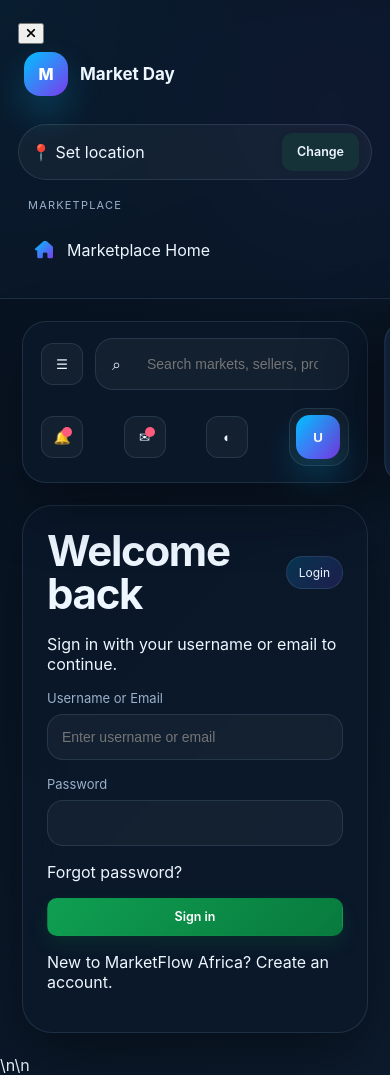
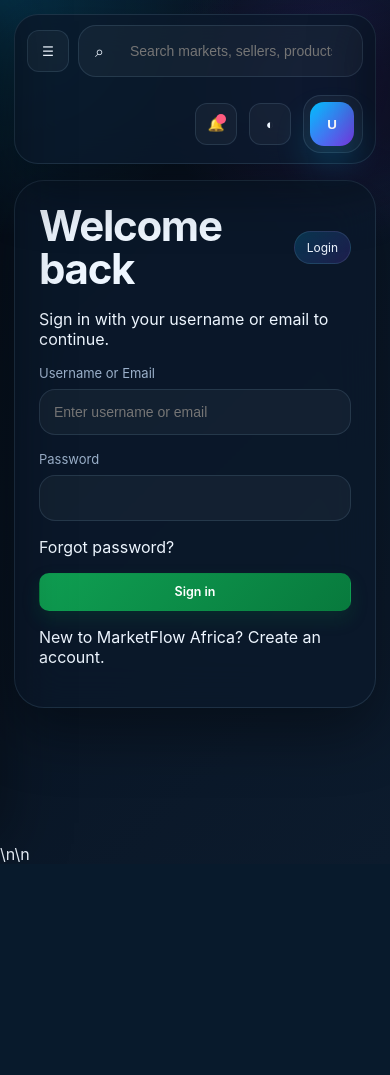
Before and after one commit to csbrotherslabs/market_day, a Django app: a page that uses templates/base.html in a window 390 px wide; the page is wider, and only the part inside the window is pictured. After the commit the page ends 862 px from the top of that part, so only its background shows below. Run offline with Django 5.2, Linux system fonts and the light colour scheme.

Commit message:
Repair mobile sidebar and account drawer layout

```diff
--- a/static/css/styles.css
+++ b/static/css/styles.css
@@ -153,3 +153,31 @@
   .account-drawer-backdrop { display:block; position:fixed; inset:0; z-index:5000; background:rgba(2,6,23,.62); opacity:1; transition:opacity .2s ease; }
   .account-drawer-backdrop.hidden { display:block; opacity:0; pointer-events:none; }
 }
+
+/* Mobile marketplace navigation */
+.mobile-sidebar-close,.mobile-sidebar-backdrop{display:none}
+@media(max-width:900px){
+  body.mobile-sidebar-open{overflow:hidden}
+  .app-shell,.app-shell.collapsed{display:block}
+  .sidebar{
+    position:fixed;top:0;bottom:0;left:0;width:min(86vw,340px);height:100dvh;
+    z-index:5100;border-right:1px solid var(--border);border-bottom:0;
+    transform:translateX(-105%);transition:transform .22s ease;overflow-y:auto;
+    box-shadow:24px 0 60px rgba(0,0,0,.38)
+  }
+  .sidebar.mobile-open{transform:translateX(0)}
+  .mobile-sidebar-close{display:inline-flex;align-items:center;justify-content:center;position:absolute;top:14px;right:14px;width:38px;height:38px;border:1px solid var(--border);border-radius:11px;background:var(--panel-strong);color:var(--text);cursor:pointer;z-index:2}
+  .mobile-sidebar-backdrop{display:block;position:fixed;inset:0;z-index:5090;background:rgba(2,6,23,.62);opacity:1;transition:opacity .2s ease}
+  .mobile-sidebar-backdrop.hidden{display:block;opacity:0;pointer-events:none}
+  .main{padding:14px}
+  .topbar{position:sticky;top:8px;z-index:2200;padding:10px 12px;margin-bottom:16px}
+  .topbar-left{display:grid;grid-template-columns:auto minmax(0,1fr);gap:9px}
+  .topbar-right{justify-content:flex-end}
+  .search-wrap{min-width:0;width:100%}
+}
+@media(max-width:700px){
+  .profile-menu.account-panel{display:grid;transition:transform .22s ease}
+  .profile-menu.account-panel.hidden{display:grid}
+  .account-drawer-backdrop{transition:opacity .22s ease}
+  .topbar-right>.icon-btn[aria-label="Messages"]{display:none}
+}
```
